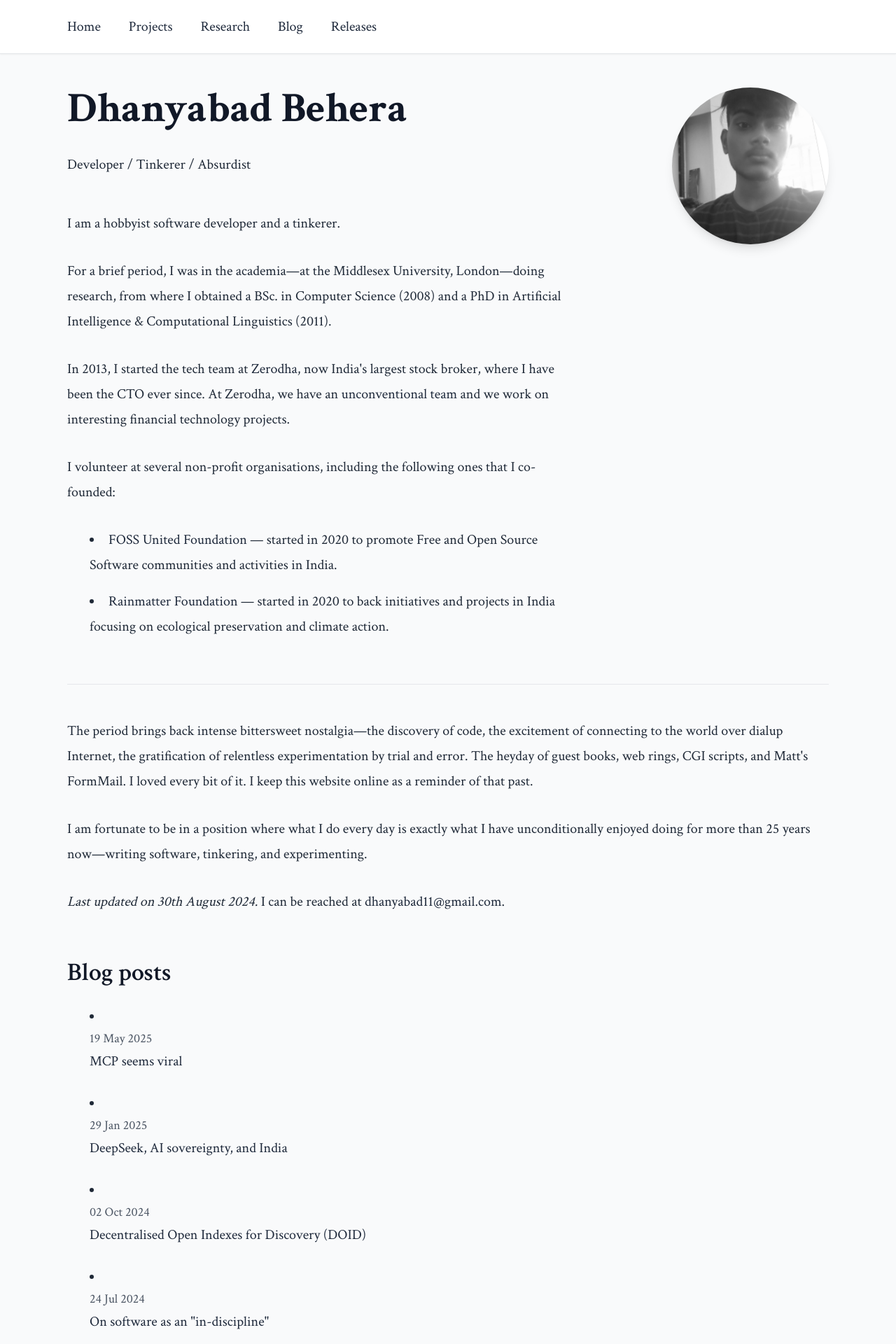
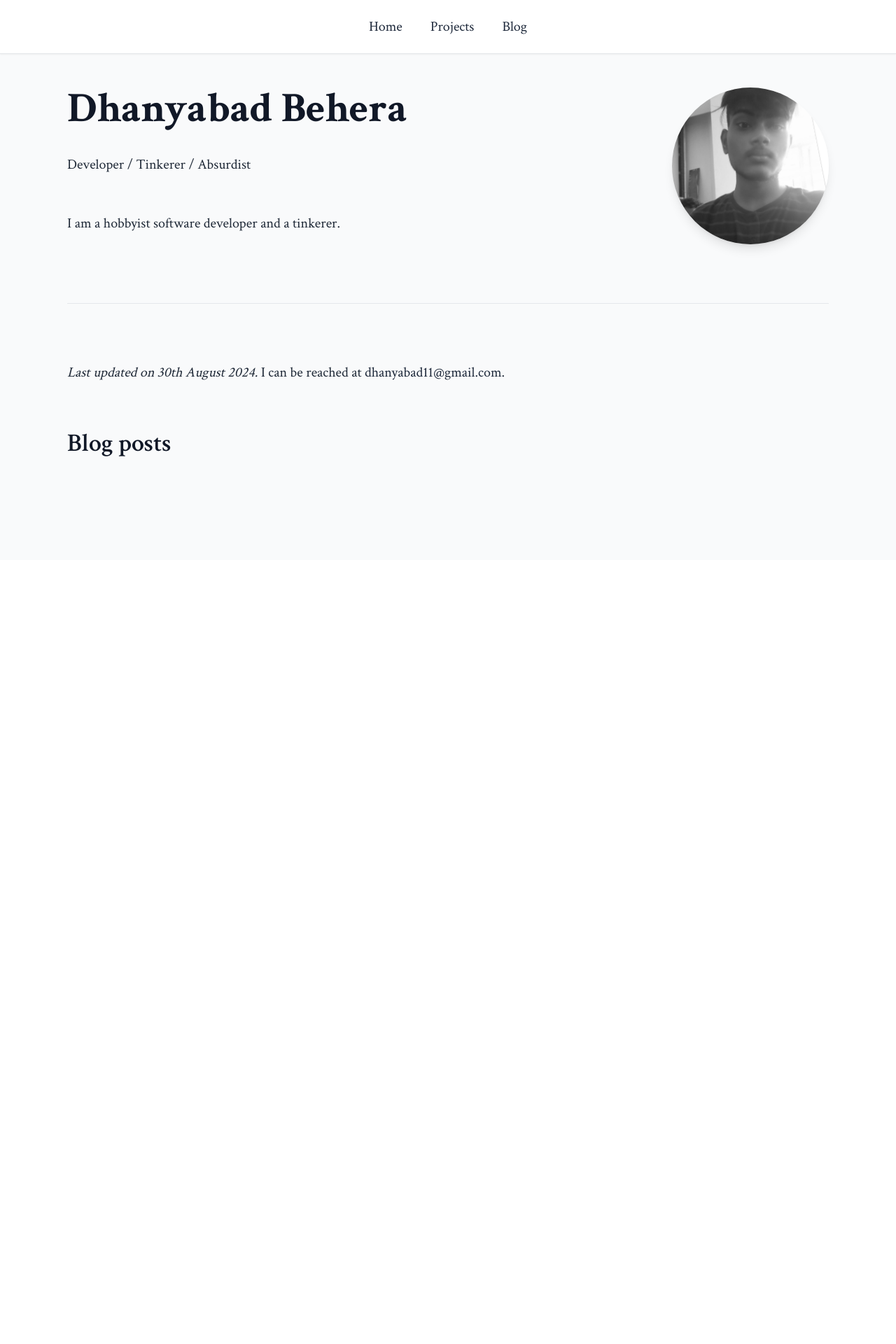
Before and after one commit to dhanyabad11/Portfolio, a Next.js app: page / in a window 1280 px wide. Shown: the top 1920 px of the page at 70% size. After the commit the page ends 800 px from the top, so only its background shows below. Built offline with nearby package versions, Linux system fonts and the light colour scheme.

Commit message:
fixed the navbar

```diff
--- a/src/app/page.tsx
+++ b/src/app/page.tsx
@@ -11,43 +11,6 @@ export default function Home() {
 
                     <div className="space-y-8">
                         <p>I am a hobbyist software developer and a tinkerer.</p>
-
-                        <p>
-                            For a brief period, I was in the academia—at the Middlesex University,
-                            London—doing research, from where I obtained a BSc. in Computer Science
-                            (2008) and a PhD in Artificial Intelligence & Computational Linguistics
-                            (2011).
-                        </p>
-
-                        <p>
-                            In 2013, I started the tech team at{" "}
-                            <Link href="https://zerodha.com">Zerodha</Link>, now India's largest
-                            stock broker, where I have been the CTO ever since. At Zerodha, we have
-                            an <Link href="#">unconventional team</Link> and we work on interesting
-                            financial technology projects.
-                        </p>
-
-                        <p>
-                            I volunteer at several non-profit organisations, including the following
-                            ones that I co-founded:
-                        </p>
-
-                        <ul className="list-disc list-inside space-y-4 ml-8">
-                            <li>
-                                <Link href="#" className="font-medium">
-                                    FOSS United Foundation
-                                </Link>{" "}
-                                — started in 2020 to promote Free and Open Source Software
-                                communities and activities in India.
-                            </li>
-                            <li>
-                                <Link href="#" className="font-medium">
-                                    Rainmatter Foundation
-                                </Link>{" "}
-                                — started in 2020 to back initiatives and projects in India focusing
-                                on ecological preservation and climate action.
-                            </li>
-                        </ul>
                     </div>
                 </div>
 
@@ -65,19 +28,9 @@ export default function Home() {
             </div>
 
             <div className="border-t pt-12 space-y-8">
-                <p>
-                    The period brings back intense bittersweet nostalgia—the discovery of code, the
-                    excitement of connecting to the world over dialup Internet, the gratification of
-                    relentless experimentation by trial and error. The heyday of guest books, web
-                    rings, CGI scripts, and Matt's FormMail. I loved every bit of it. I keep this
-                    website online as a reminder of that past.
-                </p>
+                <p></p>
 
-                <p>
-                    I am fortunate to be in a position where what I do every day is exactly what I
-                    have unconditionally enjoyed doing for more than 25 years now—writing software,
-                    tinkering, and experimenting.
-                </p>
+                <p></p>
 
                 <p>
                     <em>Last updated on 30th August 2024.</em> I can be reached at{" "}
@@ -87,38 +40,7 @@ export default function Home() {
 
             <div className="mt-16">
                 <h2>Blog posts</h2>
-                <ul className="list-disc list-inside space-y-6 ml-8">
-                    <li>
-                        <div className="text-gray-600 text-lg">19 May 2025</div>
-                        <Link href="/blog/mcp-seems-viral" className="font-medium text-xl">
-                            MCP seems viral
-                        </Link>
-                    </li>
-                    <li>
-                        <div className="text-gray-600 text-lg">29 Jan 2025</div>
-                        <Link href="/blog/deepseek-ai-sovereignty" className="font-medium text-xl">
-                            DeepSeek, AI sovereignty, and India
-                        </Link>
-                    </li>
-                    <li>
-                        <div className="text-gray-600 text-lg">02 Oct 2024</div>
-                        <Link href="/blog/doid" className="font-medium text-xl">
-                            Decentralised Open Indexes for Discovery (DOID)
-                        </Link>
-                    </li>
-                    <li>
-                        <div className="text-gray-600 text-lg">24 Jul 2024</div>
-                        <Link href="/blog/software-in-discipline" className="font-medium text-xl">
-                            On software as an "in-discipline"
-                        </Link>
-                    </li>
-                    <li>
-                        <div className="text-gray-600 text-lg">13 May 2023</div>
-                        <Link href="/blog/this-time-different" className="font-medium text-xl">
-                            This time, it feels different
-                        </Link>
-                    </li>
-                </ul>
+                <ul className="list-disc list-inside space-y-6 ml-8"></ul>
             </div>
         </div>
     );
--- a/src/components/Navigation.tsx
+++ b/src/components/Navigation.tsx
@@ -9,20 +9,13 @@ const Navigation = () => {
     const navItems = [
         { href: "/", label: "Home" },
         { href: "/projects", label: "Projects" },
-        { href: "/research", label: "Research" },
         { href: "/blog", label: "Blog" },
-        { href: "/releases", label: "Releases" },
     ];
 
     return (
         <header className="bg-white shadow-sm border-b">
             <nav className="max-w-6xl mx-auto px-8 py-6">
-                <div className="flex justify-content items-center">
-                    <Link
-                        href="/"
-                        className="text-3xl font-bold text-gray-900 hover:text-gray-700 no-underline name-font"
-                    ></Link>
-
+                <div className="flex justify-center items-center">
                     <div className="flex space-x-10">
                         {navItems.map((item) => (
                             <Link
@@ -31,7 +24,7 @@ const Navigation = () => {
                                 className={`text-xl transition-colors no-underline hover:underline ${
                                     pathname === item.href
                                         ? "text-accent-700 font-medium"
-                                        : "text-accent-700 hover:text-blue-700"
+                                        : "text-accent-700 hover:text-accent-900"
                                 }`}
                             >
                                 {item.label}
```
